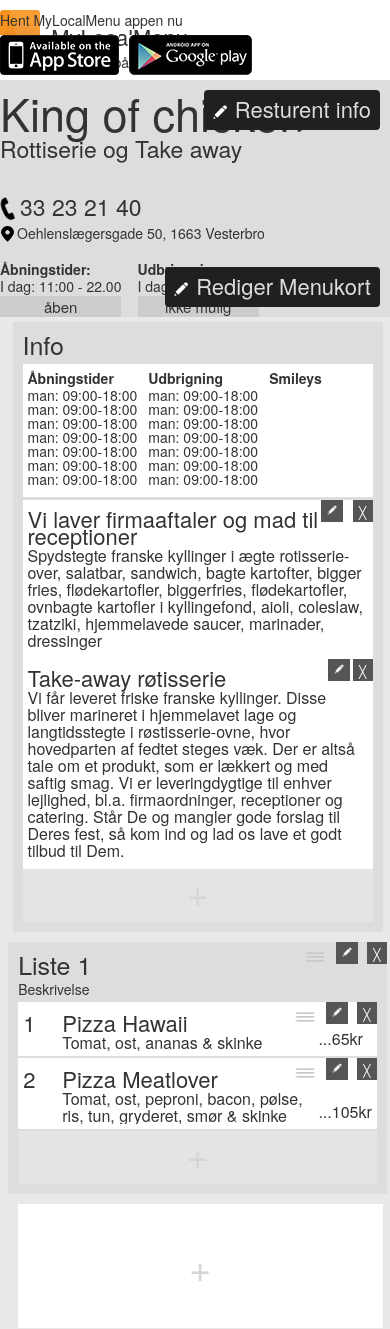
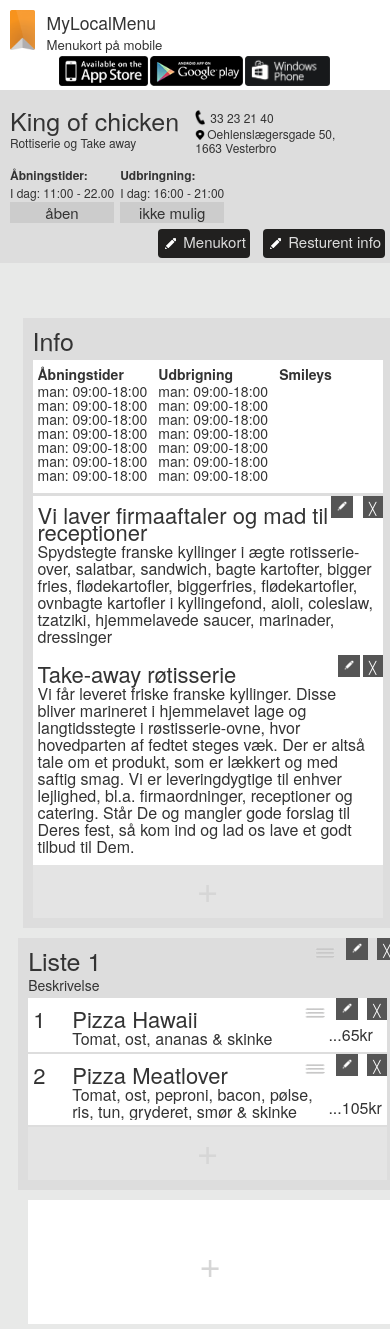
Before and after one commit to christianskovengaard/MyLocalMenu, a PHP site: page /MyLocalMenu/admin.php in a window 390 px wide. Run offline with PHP 8.4, Linux system fonts and the light colour scheme.

Commit message:
Responsive layout admin.php

```diff
--- a/admin.php
+++ b/admin.php
@@ -5,8 +5,8 @@
         <meta name="viewport" content="width=device-width, maximum-scale=1.0, minimun-scale=1.0, initial-scale=1.0" />
         <title>My Local Menu</title>
         <link rel="stylesheet" type="text/css" href="css/general_admin.css" />
-        <link rel="stylesheet" type="text/css" media="only screen and (min-width:50px) and (max-width: 820px)" href="css/general_admin_small.css" />
-        <link rel="stylesheet" type="text/css" media="only screen and (min-width:821px) and (max-width: 1170px)" href="css/general_admin_medium.css" />
+        <link rel="stylesheet" type="text/css" media="only screen and (min-width:50px) and (max-width: 800px)" href="css/general_admin_small.css" />
+        <link rel="stylesheet" type="text/css" media="only screen and (min-width:801px) and (max-width: 1170px)" href="css/general_admin_medium.css" />
 
         <!--[if lt IE 9]>
             <script src="http://html5shiv.googlecode.com/svn/trunk/html5.js"></script>
@@ -53,7 +53,7 @@
                 <div class="Restaurant OpeningHours"><h4><b>Åbningstider:</b></h4><h4>I dag: 11:00 - 22.00</h4><h5>åben</h5></div>
                 <div class="Restaurant Delivery"><h4><b>Udbringning:</b></h4><h4>I dag: 16:00 - 21:00</h4><h5>ikke mulig</h5></div>
                 <div class="buttonEdit top" onclick="HideShowSwitch('PopUpWindow','EditRestaurantInfo');"><img src="img/edit.png">Resturent info</div>
-                <div class="buttonEdit" onclick="HideShowSwitch('HideSortableEdits','0');"><img src="img/edit.png">Rediger Menukort</div>
+                <div class="buttonEdit" onclick="HideShowSwitch('HideSortableEdits','0');"><img src="img/edit.png">Menukort</div>
 
              </div>
         </div>
--- a/css/general_admin_medium.css
+++ b/css/general_admin_medium.css
@@ -18,4 +18,17 @@ h5 { font-size: 22px; margin: 0px; }
 h6 { font-size: 14px; margin: 0px; }
 div { font-size: 22px; }
 
+.buttonEdit { font-size: 15px; padding: 2px 4px 0 0; bottom: 5px;}
+.buttonEdit img { width: 25px; margin-bottom: 2px; }
+.buttonEdit.top { top: -5px; max-height: 27px; }
+
+.Restaurant { margin-right: 10px; }
+.Restaurant.OpeningHours, .Restaurant.Delivery { margin: 0; }
+.Restaurant h4 { font-size: 12px; }
+.RestaurantAdresse { margin-top: -10px;}
+.RestaurantAdresse h4 { max-width: 150px; line-height: 12px; }
+.RestaurantAdresse img { width: 10px; }
+.RestaurantPhone img { width: 10px; }
+
+
 .menuWrapperInner { max-width: 800px; }
--- a/css/general_admin_small.css
+++ b/css/general_admin_small.css
@@ -12,8 +12,41 @@ root {
 html,body {
     overflow-x: hidden; padding: 0;
 }
+h1 { font-size: 25px; line-height: 10px; }
+h2 { font-size: 12px; line-height: 15px; }
+h3 { font-size: 25px; line-height: 5px; }
+h4 { font-size: 14px; line-height: 5px; }
+h5 { font-size: 22px; margin: 0px; }
+h6 { font-size: 14px; margin: 0px; }
+div { font-size: 22px; }
+
+.header { height: 90px; }
+.logoWrapper { margin: 0;}
+.logoWrapper h5 { font-size: 0.8em; }
+.logoWrapper h6 { font-size: 0.6em; }
+.logoWrapper img { height: 40px; width: auto; }
+.appGetInfo { right: auto; left: 50%; top: auto; bottom: 4px; margin-left: -136px }
+.appGetInfo img { height: 30px; width: auto; margin: 0 2px 0 0; }
+.appGetInfo h6 { display: none; }
+
+.wrapper { position: relative; overflow: visible ; z-index: 1; }
+.menuWrapperInner { margin-top: 50px; z-index: 0; }
+.buttonEdit { font-size: 15px; padding: 2px 4px 0 0; bottom: -35px; right: 140px; }
+.buttonEdit img { width: 25px; margin-bottom: 2px; z-index: 10; }
+.buttonEdit.top { top:auto; bottom: -35px; right: 5px; max-height: 29px; }
+
+.Restaurant { margin-right: 10px; }
+.Restaurant.info { margin-right: 0; }
+.RestaurantInfo { padding-bottom: 40px; }
+.Restaurant.OpeningHours, .Restaurant.Delivery { margin: 0; }
+.Restaurant h4 { font-size: 12px; }
+.RestaurantAdresse { margin-top: -10px;}
+.RestaurantAdresse h4 { max-width: 150px; line-height: 12px; }
+.RestaurantAdresse img { width: 10px; }
+.RestaurantPhone img { width: 10px; }
+
 .menuWrapper {padding: 0px; margin: 0;}
-.wrapper { padding: 0px; margin: 0; }
+.wrapper { padding: 0px 10px; margin: 0; }
 .menuWrapperInner { max-width: 400px; text-align: center; }
 
 .sortablediv { text-align: left; margin-left: 0px; }
```
